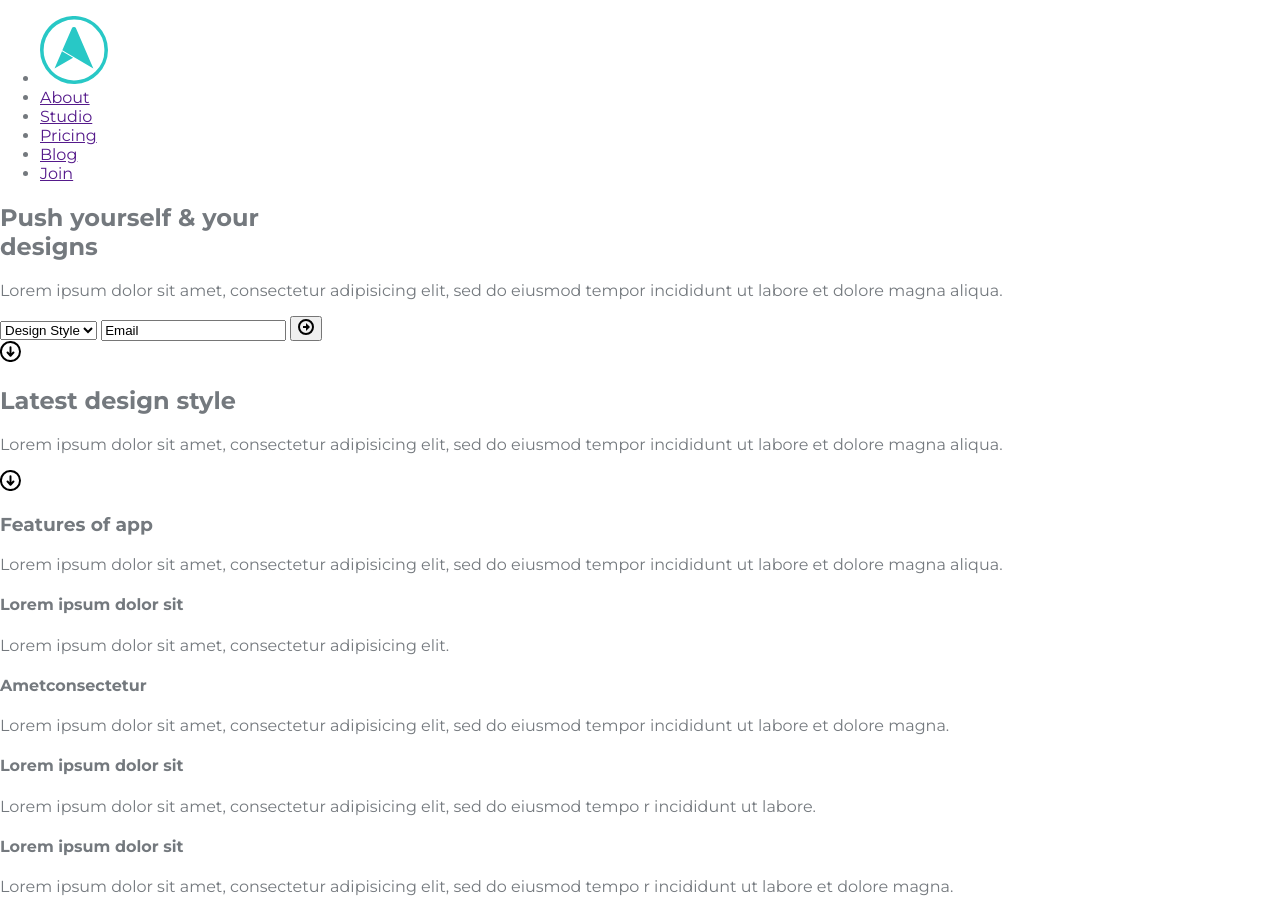
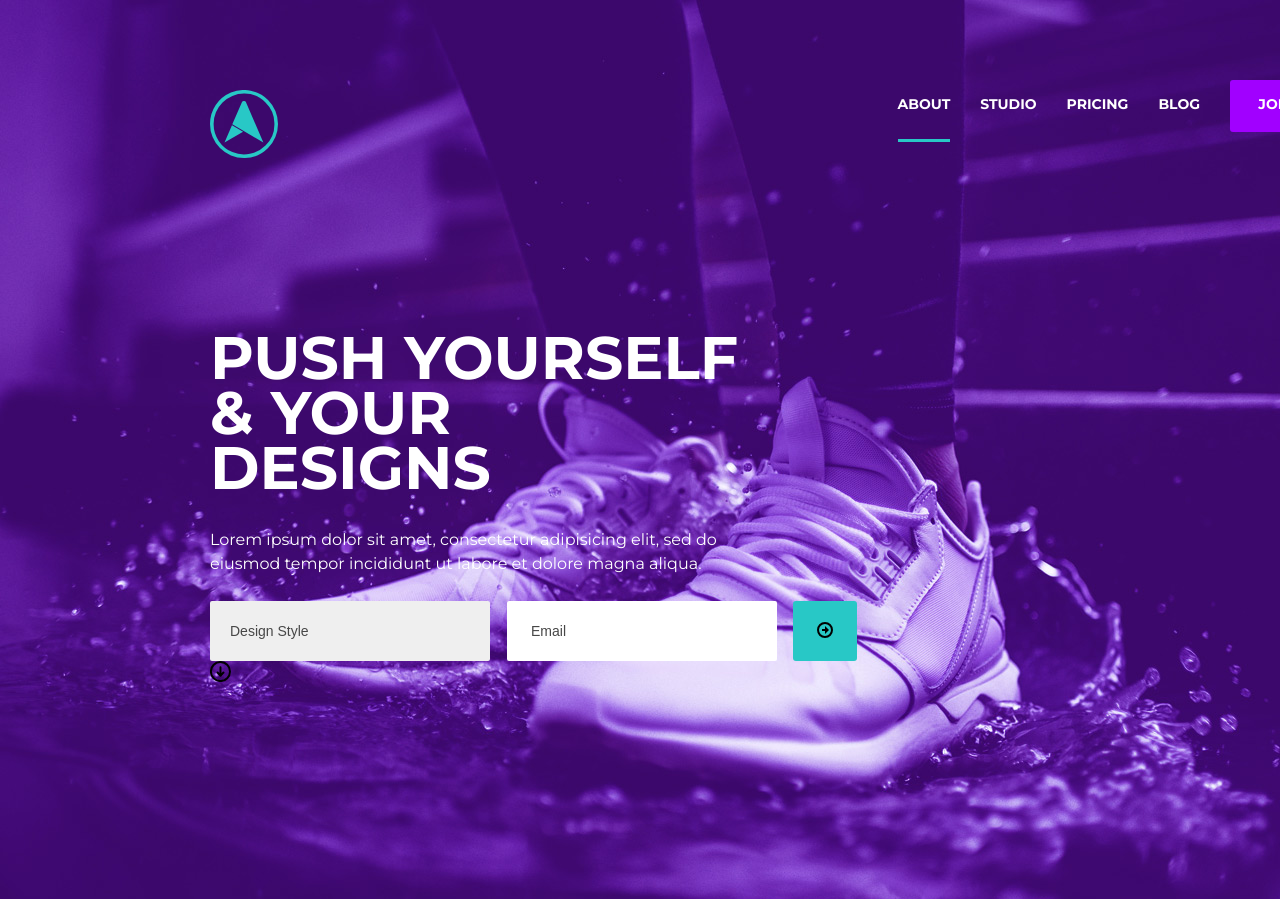
Before and after one commit to linadorasheva/eclipse, a website: page source/index.html in a window 1280 px wide. Shown: the top 899 px of the page. Drawn offline with Linux system fonts and the light colour scheme.

Commit message:
устанавливает фоновые изображения/ шрифты/ завершает навигацию

```diff
--- a/source/css/style.css
+++ b/source/css/style.css
@@ -6,3 +6,290 @@ body {
   background-color: #ffffff;
   color: #74797e;
 }
+.container {
+  width: 1180px;
+  margin: 0 auto;
+  padding: 0 210px;
+}
+.main-nav {
+  position: absolute;
+  top: 70px;
+  left: 210px;
+  width: 1180px;
+}
+.main-nav__list {
+  display: -webkit-box;
+  display: -ms-flexbox;
+  display: flex;
+  margin: 0;
+  padding: 0;
+  -webkit-box-orient: horizontal;
+  -webkit-box-direction: normal;
+      -ms-flex-direction: row;
+          flex-direction: row;
+  -webkit-box-align: center;
+      -ms-flex-align: center;
+          align-items: center;
+  list-style: none;
+}
+.main-nav__item {
+  display: block;
+  margin-right: 30px;
+}
+.main-nav__link {
+  display: block;
+  height: 72px;
+  padding: 20px 0;
+  font-size: 14px;
+  line-height: 29px;
+  font-weight: 700;
+  text-decoration: none;
+  text-transform: uppercase;
+  color: #ffffff;
+  -webkit-box-sizing: border-box;
+          box-sizing: border-box;
+}
+.main-nav__link--join {
+  width: 130px;
+  height: 52px;
+  padding: 10px 0;
+  padding-right: 38px;
+  background-color: #a100ff;
+  text-align: center;
+  border-radius: 3px;
+  -webkit-box-sizing: border-box;
+          box-sizing: border-box;
+}
+.main-nav__link--current {
+  border-bottom: 3px solid #28c8c6;
+  -webkit-box-sizing: border-box;
+          box-sizing: border-box;
+}
+.promo {
+  position: relative;
+  height: 582px;
+  padding-top: 330px;
+  background-color: #3c086b;
+  background-image: url("/img/promo_bg.jpg");
+}
+.promo__title {
+  width: 530px;
+  margin: 0;
+  margin-bottom: 33px;
+  padding: 0;
+  font-size: 60px;
+  line-height: 55px;
+  font-weight: 700;
+  text-transform: uppercase;
+  color: #ffffff;
+}
+.promo__text {
+  width: 530px;
+  margin: 0;
+  margin-bottom: 25px;
+  padding: 0;
+  font-size: 16px;
+  line-height: 24px;
+  color: #ffffff;
+}
+.promo__form {
+  display: -webkit-box;
+  display: -ms-flexbox;
+  display: flex;
+}
+.promo__select {
+  width: 280px;
+  margin-right: 17px;
+  padding: 19px 0;
+  padding-left: 20px;
+  padding-right: 40px;
+  font-size: 14px;
+  line-height: 20px;
+  color: #474747;
+  border-radius: 2px;
+  border: none;
+  -webkit-appearance: none;
+     -moz-appearance: none;
+          appearance: none;
+}
+.promo__input {
+  width: 270px;
+  margin-right: 16px;
+  padding: 20px 0;
+  padding-left: 24px;
+  padding-right: 35px;
+  font-size: 14px;
+  line-height: 20px;
+  color: #474747;
+  border-radius: 2px;
+  border: none;
+  -webkit-box-sizing: border-box;
+          box-sizing: border-box;
+}
+.promo__btn {
+  display: block;
+  width: 64px;
+  height: 60px;
+  border: none;
+  border-radius: 3px;
+  background-color: #28c8c6;
+}
+.latest {
+  display: -webkit-box;
+  display: -ms-flexbox;
+  display: flex;
+  -webkit-box-orient: vertical;
+  -webkit-box-direction: normal;
+      -ms-flex-direction: column;
+          flex-direction: column;
+  -webkit-box-align: center;
+      -ms-flex-align: center;
+          align-items: center;
+  height: 542px;
+  background-color: #f1f4f7;
+  background-image: url('/img/phone.png');
+  background-repeat: no-repeat;
+  background-position: center -100%;
+}
+.latest__title {
+  margin: 0;
+  margin-top: 115px;
+  margin-bottom: 35px;
+  padding: 0;
+  font-size: 40px;
+  line-height: 40px;
+  font-weight: bold;
+  color: #333b42;
+  text-transform: uppercase;
+}
+.latest__text {
+  width: 670px;
+  margin: 0 auto;
+  padding: 0;
+  font-size: 14px;
+  line-height: 25px;
+  color: #74797e;
+  text-align: center;
+}
+.features {
+  display: -webkit-box;
+  display: -ms-flexbox;
+  display: flex;
+  height: 776px;
+  -webkit-box-orient: vertical;
+  -webkit-box-direction: normal;
+      -ms-flex-direction: column;
+          flex-direction: column;
+  -webkit-box-align: center;
+      -ms-flex-align: center;
+          align-items: center;
+}
+.features__title {
+  margin: 0;
+  margin-top: 155px;
+  margin-bottom: 25px;
+  padding: 0;
+  font-size: 30px;
+  line-height: 30px;
+  font-weight: 700;
+  text-transform: uppercase;
+  color: #333b42;
+}
+.features__text {
+  width: 670px;
+  margin: 0;
+  margin-bottom: 50px;
+  padding: 0;
+  font-size: 14px;
+  line-height: 25px;
+  text-align: center;
+  color: #74797e;
+}
+.features__wrapper {
+  display: -webkit-box;
+  display: -ms-flexbox;
+  display: flex;
+  -webkit-box-pack: justify;
+      -ms-flex-pack: justify;
+          justify-content: space-between;
+  width: 100%;
+}
+.features__item {
+  width: 280px;
+  padding-top: 170px;
+  background-image: url('/img/cart.png');
+  background-repeat: no-repeat;
+  background-position: top center;
+}
+.features__item--plane {
+  background-image: url('/img/plane.png');
+}
+.features__item--arrows {
+  background-image: url('/img/arrows.png');
+}
+.features__item--window {
+  background-image: url('/img/cart.png');
+}
+.features__item-title {
+  margin: 0;
+  margin-bottom: 22px;
+  padding: 0;
+  font-size: 17px;
+  line-height: 29px;
+  font-weight: 700;
+  text-transform: uppercase;
+  color: #333b42;
+  text-align: center;
+}
+.features__item-text {
+  margin: 0;
+  padding: 0;
+  font-size: 14px;
+  line-height: 25px;
+  text-align: center;
+  color: #74797e;
+}
+.logo {
+  margin-right: auto;
+}
+.logo--promo {
+  display: block;
+  width: 177px;
+  margin: 0;
+}
+.logo__img {
+  fill: #28c8c6;
+}
+.promo-snd {
+  display: -webkit-box;
+  display: -ms-flexbox;
+  display: flex;
+  -webkit-box-align: center;
+      -ms-flex-align: center;
+          align-items: center;
+  height: 890px;
+  background-image: url('/img/promo2_bg.jpg');
+}
+.promo-snd__wrapper {
+  width: 530px;
+}
+.promo-snd__title {
+  width: 530px;
+  margin: 0;
+  margin-bottom: 33px;
+  padding: 0;
+  font-size: 60px;
+  line-height: 55px;
+  font-weight: 700;
+  text-transform: uppercase;
+  color: #ffffff;
+}
+.promo-snd__text {
+  width: 530px;
+  margin: 0;
+  margin-bottom: 25px;
+  padding: 0;
+  font-size: 16px;
+  line-height: 24px;
+  color: #ffffff;
+}
```
